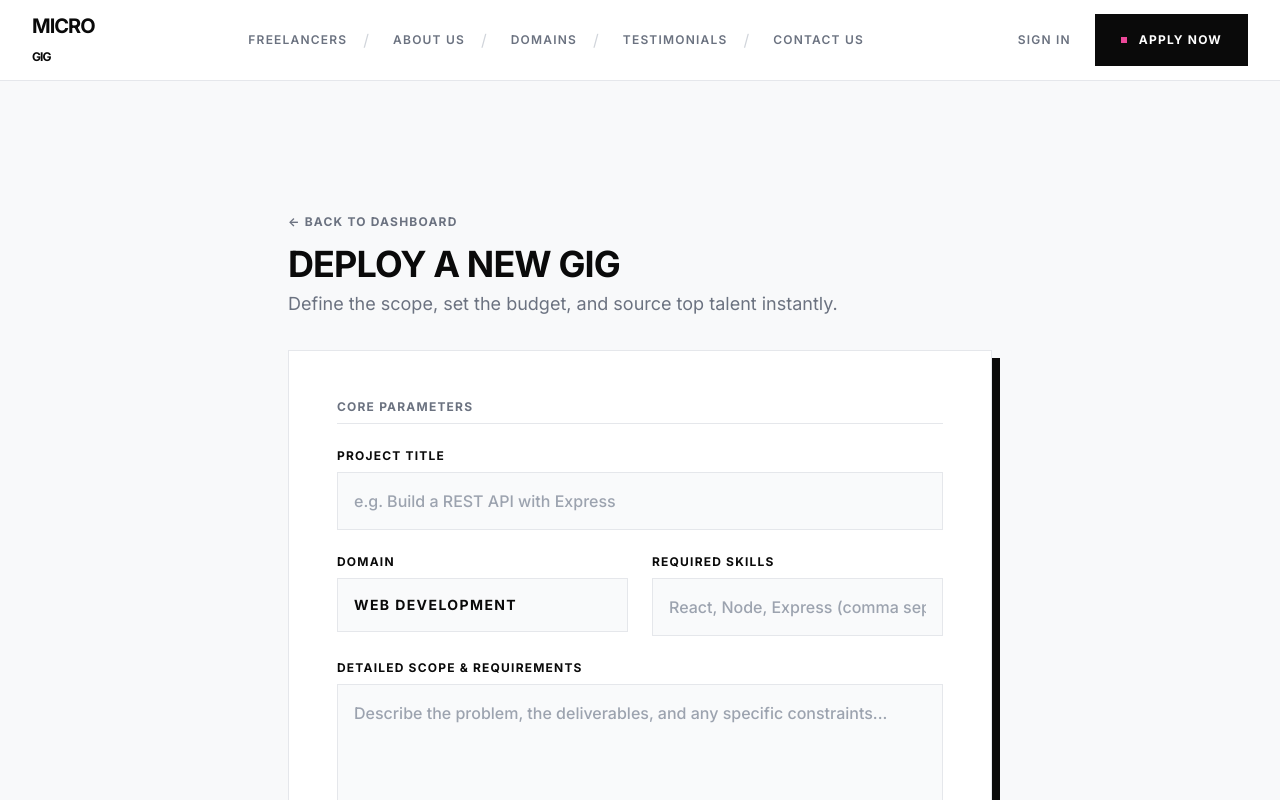
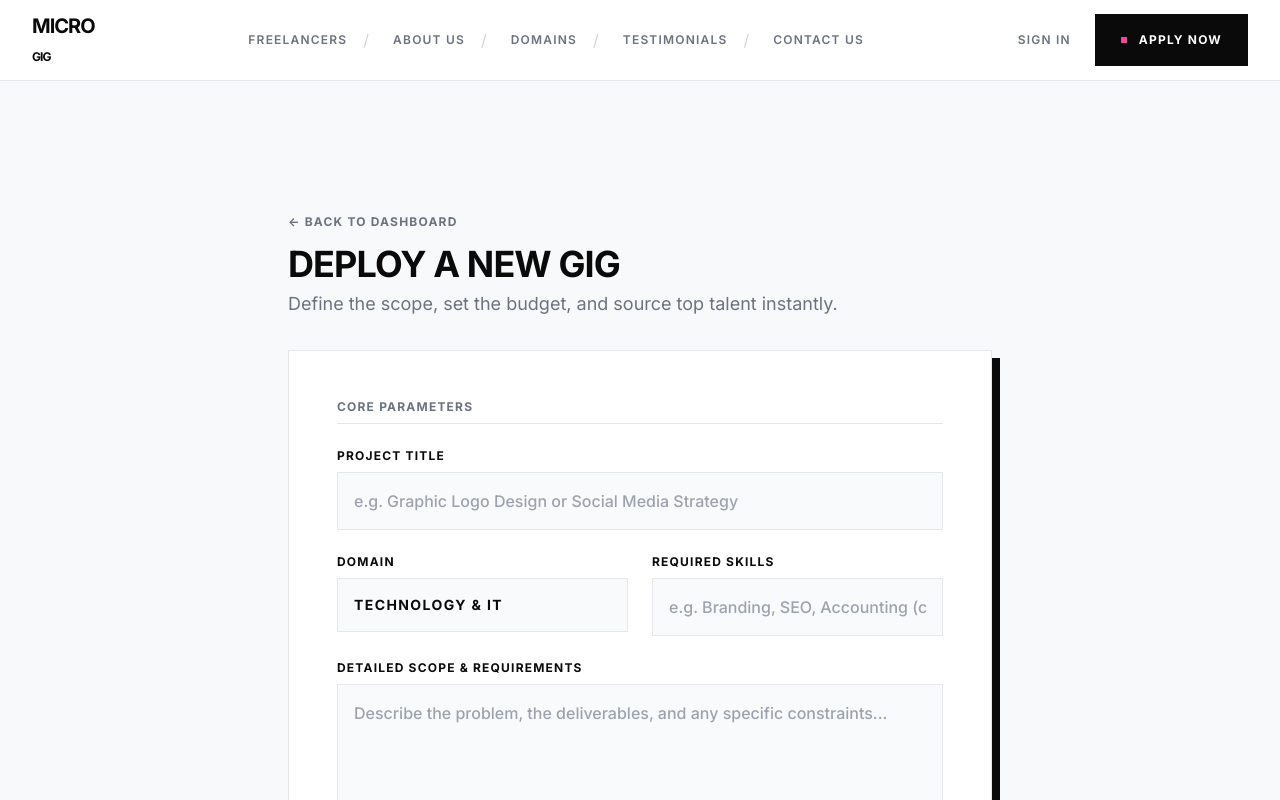
Before and after one commit to netacodes18/MicroGig, a React (Vite) app in the folder client/: page /jobs/new in a window 1280 px wide. Shown: the top 800 px of the page. Built offline with nearby package versions, Linux system fonts and the light colour scheme.

Commit message:
feat: expand platform to universal service marketplace

```diff
--- a/client/src/pages/Freelancers.jsx
+++ b/client/src/pages/Freelancers.jsx
@@ -34,7 +34,7 @@ export default function Freelancers() {
     return () => clearTimeout(debounce);
   }, [search, selectedSkill, verifiedOnly]);
 
-  const topSkills = ['React', 'Node.js', 'Python', 'Figma', 'UI/UX', 'Flutter', 'AWS', 'Docker', 'TypeScript', 'MongoDB'];
+  const topSkills = ['Photography', 'Marketing', 'Accounting', 'React', 'Video Editing', 'Design', 'SEO', 'Data Analysis', 'Writing', 'Event Planning'];
 
   // Prevent body scrolling when modal is open
   useEffect(() => {
--- a/client/src/pages/Home.jsx
+++ b/client/src/pages/Home.jsx
@@ -136,10 +136,10 @@ function PixelBorder() {
 }
 
 const DEFAULT_FREELANCERS = [
-  { _id: 'f1', name: 'Alex Rivera', skills: ['Product Design'], rating: 4.9, reviewCount: 124 },
-  { _id: 'f2', name: 'Sarah Chen', skills: ['Full-stack'], rating: 4.8, reviewCount: 89 },
-  { _id: 'f3', name: 'Marcus Thorne', skills: ['AI/ML'], rating: 5.0, reviewCount: 56 },
-  { _id: 'f4', name: 'Elena Vance', skills: ['Cloud Arch'], rating: 4.7, reviewCount: 92 }
+  { _id: 'f1', name: 'Alex Rivera', skills: ['Graphic Design'], rating: 4.9, reviewCount: 124 },
+  { _id: 'f2', name: 'Sarah Chen', skills: ['Marketing'], rating: 4.8, reviewCount: 89 },
+  { _id: 'f3', name: 'Marcus Thorne', skills: ['Accounting'], rating: 5.0, reviewCount: 56 },
+  { _id: 'f4', name: 'Elena Vance', skills: ['Photography'], rating: 4.7, reviewCount: 92 }
 ];
 
 const DEFAULT_TESTIMONIALS = [
@@ -329,7 +329,7 @@ export default function Home() {
           <div className="flex flex-col md:flex-row items-end justify-between mb-16">
             <div>
               <h2 className="text-4xl font-medium tracking-tight mb-4 text-left">Our Elite Network</h2>
-              <p className="text-gray-500 text-lg max-w-2xl text-left">Collaborate with the top 1% of independent specialists across design, engineering, and artificial intelligence.</p>
+              <p className="text-gray-500 text-lg max-w-2xl text-left">Collaborate with the top 1% of independent specialists across creative, business, and technical domains.</p>
             </div>
             <Link to="/freelancers" className="da-btn-outline mt-6 md:mt-0 shadow-sm">VIEW DIRECTORY</Link>
           </div>
--- a/client/src/pages/Jobs.jsx
+++ b/client/src/pages/Jobs.jsx
@@ -25,8 +25,9 @@ export default function Jobs() {
 
 
   const categories = [
-    'Web Development', 'Mobile Development', 'Design', 'Machine Learning',
-    'Content Writing', 'DevOps', 'Backend Development', 'Data Science'
+    'Technology & IT', 'Creative & Design', 'Writing & Translation',
+    'Marketing & Sales', 'Business & Operations', 'Lifestyle & Health',
+    'Photography & Media', 'Events & Hospitality', 'Other Services'
   ];
 
   useEffect(() => {
--- a/client/src/pages/PostJob.jsx
+++ b/client/src/pages/PostJob.jsx
@@ -2,8 +2,9 @@ import { useState } from 'react';
 import { useNavigate, Link } from 'react-router-dom';
 import { Briefcase, AlertCircle, Clock, Zap } from 'lucide-react';
 const categories = [
-  'Web Development', 'Mobile Development', 'Design', 'Machine Learning',
-  'Content Writing', 'DevOps', 'Backend Development', 'Data Science'
+  'Technology & IT', 'Creative & Design', 'Writing & Translation',
+  'Marketing & Sales', 'Business & Operations', 'Lifestyle & Health',
+  'Photography & Media', 'Events & Hospitality', 'Other Services'
 ];
 
 export default function PostJob() {
@@ -105,7 +106,7 @@ export default function PostJob() {
 
             <div className="space-y-2">
               <label className="block text-xs font-bold text-daInfo-dark uppercase tracking-widest">Project Title</label>
-              <input type="text" name="title" required value={formData.title} onChange={handleChange} placeholder="e.g. Build a REST API with Express" className="w-full p-4 border border-gray-200 bg-gray-50 focus:bg-white focus:border-daInfo-dark outline-none font-medium text-daInfo-dark" />
+              <input type="text" name="title" required value={formData.title} onChange={handleChange} placeholder="e.g. Graphic Logo Design or Social Media Strategy" className="w-full p-4 border border-gray-200 bg-gray-50 focus:bg-white focus:border-daInfo-dark outline-none font-medium text-daInfo-dark" />
             </div>
 
             <div className="grid sm:grid-cols-2 gap-6">
@@ -117,7 +118,7 @@ export default function PostJob() {
               </div>
               <div className="space-y-2">
                 <label className="block text-xs font-bold text-daInfo-dark uppercase tracking-widest">Required Skills</label>
-                <input type="text" name="skills" required value={formData.skills} onChange={handleChange} placeholder="React, Node, Express (comma separated)" className="w-full p-4 border border-gray-200 bg-gray-50 focus:bg-white focus:border-daInfo-dark outline-none font-medium text-daInfo-dark" />
+                <input type="text" name="skills" required value={formData.skills} onChange={handleChange} placeholder="e.g. Branding, SEO, Accounting (comma separated)" className="w-full p-4 border border-gray-200 bg-gray-50 focus:bg-white focus:border-daInfo-dark outline-none font-medium text-daInfo-dark" />
               </div>
             </div>
 
--- a/client/src/pages/Settings.jsx
+++ b/client/src/pages/Settings.jsx
@@ -150,7 +150,7 @@ export default function Settings() {
                 type="text"
                 value={formData.skills}
                 onChange={(e) => setFormData(p => ({ ...p, skills: e.target.value }))}
-                placeholder="React, Node.js, Python, UI Design..."
+                placeholder="Photography, Accounting, Branding, Writing..."
                 className="w-full p-4 border-2 border-black focus:bg-daInfo-blue/5 focus:border-daInfo-blue outline-none font-bold text-daInfo-dark transition-all"
               />
               <p className="text-[10px] text-gray-400 font-bold uppercase mt-2 italic">These keywords determine your visibility in searches.</p>
```
Also changed, not shown: 1 other file (tests, documents, lock files or other folders).
